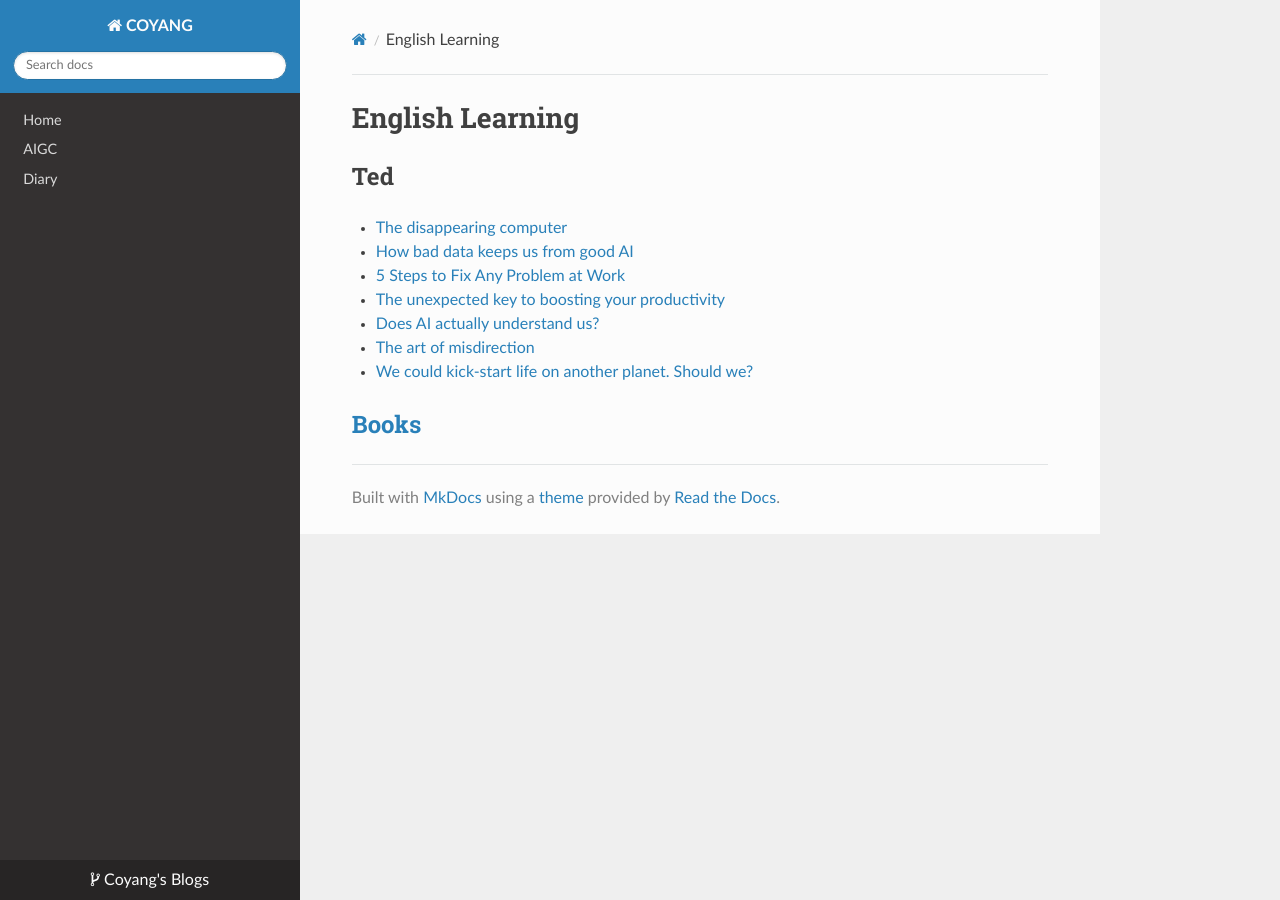
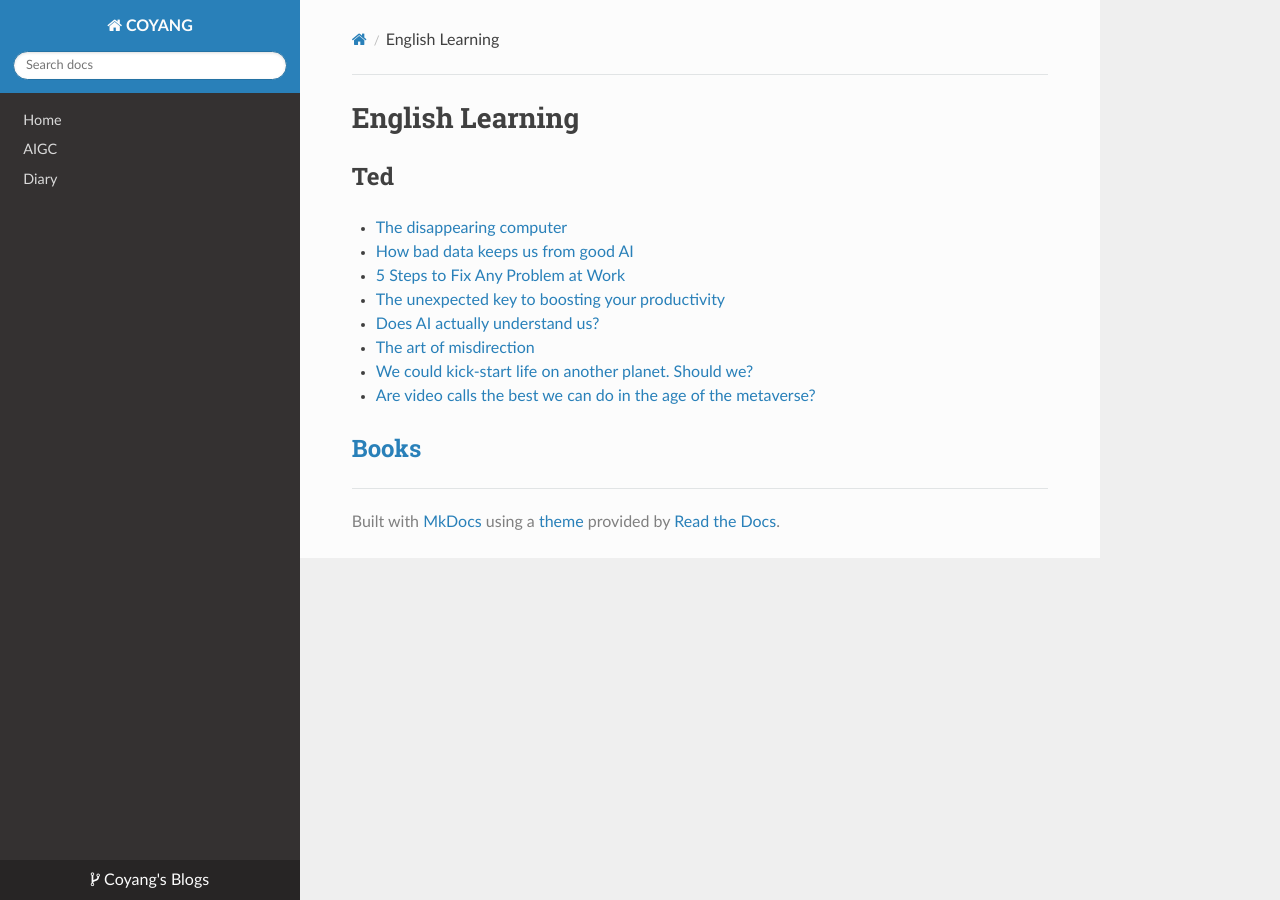
Before and after one commit to coyang/blogs, an MkDocs documentation site: the page built from docs/english_learning/index.md, in a window 1280 px wide. Built offline with MkDocs 1.6.1, drawn with Linux system fonts in a browser that asks for light colours; nearby versions of some CDN libraries.

Commit message:
Add Are video calls the best we can do in the age of the metaverse?

```diff
--- a/docs/english_learning/index.md
+++ b/docs/english_learning/index.md
@@ -9,5 +9,6 @@
 - [Does AI actually understand us?](./ted/does_ai_actually_understand_us.pdf)
 - [The art of misdirection](./ted/the_art_of_misdirection.pdf)
 - [We could kick-start life on another planet. Should we?](./ted/kick_start_life_on_another_planet.pdf)
+- [Are video calls the best we can do in the age of the metaverse?](./ted/what_can_we_do_in_metaverse.pdf)
 
 ## [Books](./books_note/index.md)
```
Also changed, not shown: 1 other file.
